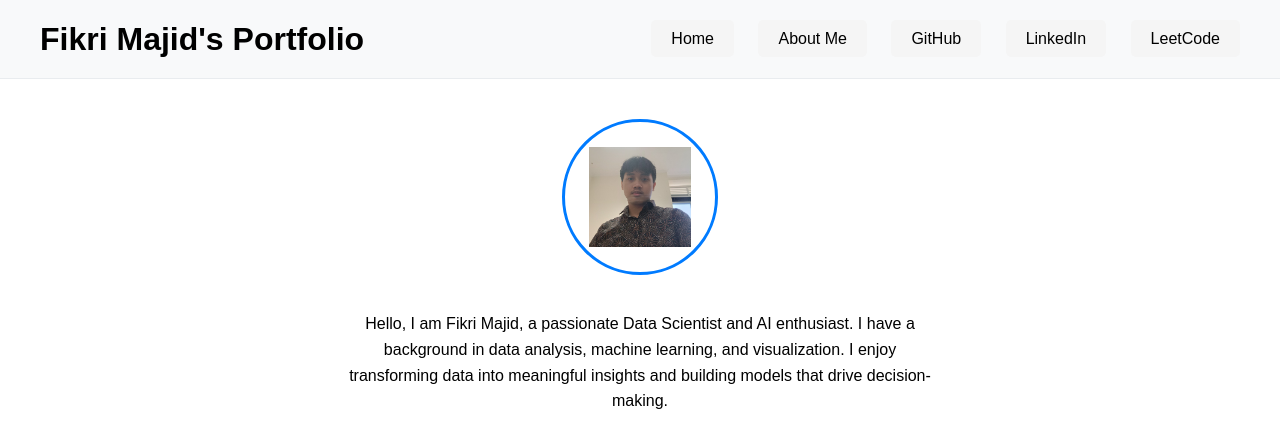
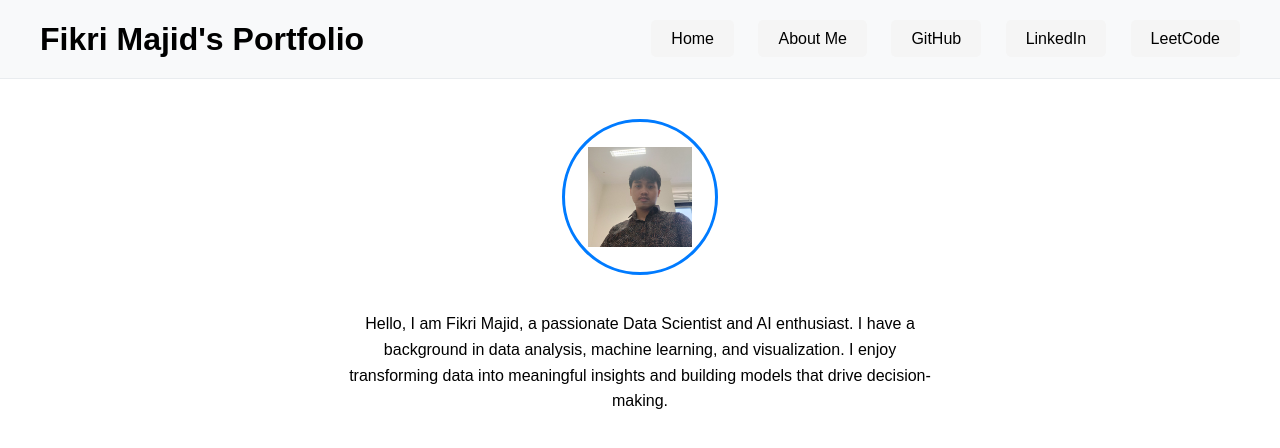
Before and after one commit to WahyuTomo14/portfolio_wahyu, a Jekyll site: the page built from about.md, in a window 1280 px wide. Shown: the top 448 px of the page. Built offline with Jekyll 4.4.1, drawn with Linux system fonts in a browser that asks for light colours; a script that is not in the unit is left out.

Commit message:
fix image

```diff
--- a/about.md
+++ b/about.md
@@ -6,7 +6,7 @@
 
 <div class="about-me">
     <div class="profile-image">
-        <img src="{{ '/images/profpicfix.jpg' | relative_url }}" alt="Profile Image">
+        <img src="{{ '/images/photo.jpg' | relative_url }}" alt="Profile Image">
     </div>
     <div class="description">
         <p>Hello, I am Fikri Majid, a passionate Data Scientist and AI enthusiast. I have a background in data analysis, machine learning, and visualization. I enjoy transforming data into meaningful insights and building models that drive decision-making.</p>
```
Also changed, not shown: images/photo.jpg (added).
